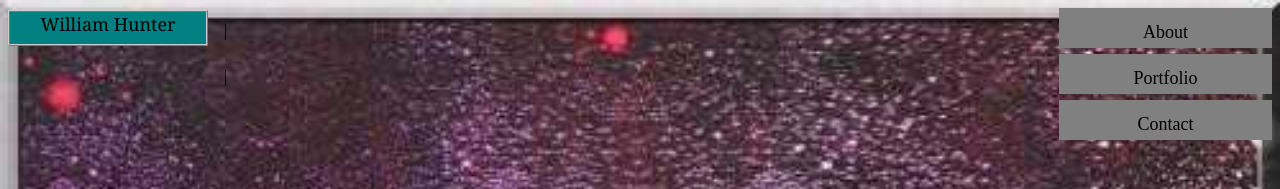
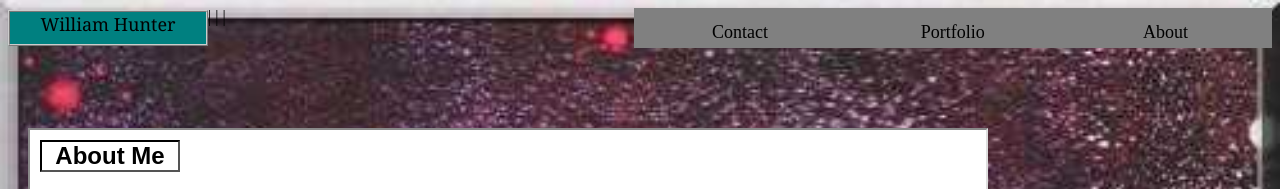
Before and after one commit to wjhunter5315/Basic-Portfolio, a plain HTML site: page index.html in a window 1280 px wide. Shown: the top 189 px of the page. Drawn offline with Linux system fonts and the light colour scheme.

Commit message:
changed list

```diff
--- a/index.html
+++ b/index.html
@@ -10,11 +10,9 @@
         <header>William Hunter</header>
 
         <ul id="navbar">
-            <li id="left">About</li>
-            <li>|</li>
-            <li id="middle">Portfolio</li>
-            <li>|</li>
-            <li id="right">Contact</li>
+            <li id="left">About</li>    |
+            <li id="middle">Portfolio</li>  |
+            <li id="right">Contact</li> |
         </ul>
 
 
```
